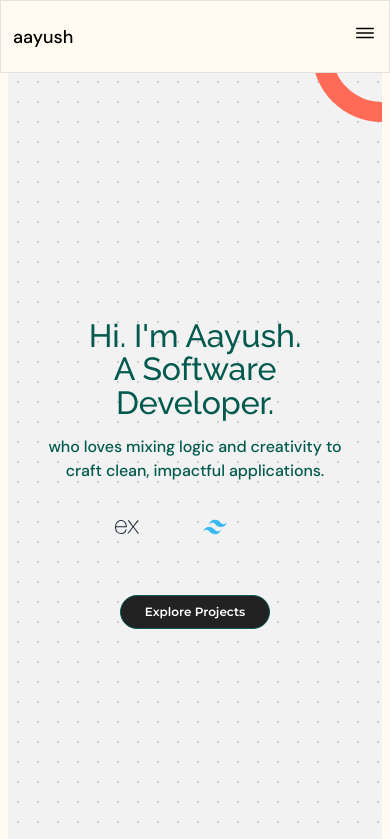
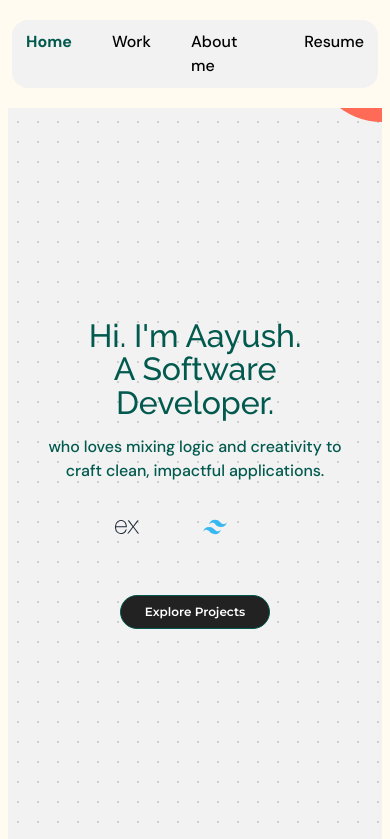
Before and after one commit to Aayush-chalise/portfolio, a React (Vite) app in the folder frontend/myportfolio/: page / in a window 390 px wide. Shown: the top 839 px of the page. Built offline with nearby package versions, Linux system fonts and the light colour scheme.

Commit message:
change layout of nav for smaller screens and add hover effects

```diff
--- a/frontend/myportfolio/src/components/Nav.jsx
+++ b/frontend/myportfolio/src/components/Nav.jsx
@@ -1,45 +1,43 @@
-import React, { useState } from "react";
-import { IoMenuOutline, IoCloseOutline } from "react-icons/io5";
-import { Link } from "react-router-dom";
+import { NavLink } from "react-router-dom";
 
 const Nav = () => {
-  const [isMenuOpen, setIsMenuOpen] = useState(false);
-  const [active, setActive] = useState("about");
-
   return (
-    <header className="w-full z-40 px-3 py-5 sm:py-7 fixed border border-black/10 bg-bg-color font-medium">
-      <nav className="flex flex-wrap justify-between items-center max-w-full sm:max-w-3xl lg:max-w-4xl xl:max-w-6xl mx-auto font-dm-sans">
-        <div className="text-lg sm:text-xl">aayush</div>
+    <header className="w-full z-40 px-3 py-5 sm:py-7 fixed md:border md:border-black/10 bg-bg-color font-medium ">
+      <nav className="flex flex-wrap md:justify-between justify-center items-center max-w-full sm:max-w-3xl lg:max-w-4xl xl:max-w-6xl mx-auto font-dm-sans">
+        <div className="text-lg sm:text-xl hidden md:block">aayush</div>
         <div className="hidden md:flex">
           <ul className="flex gap-6 sm:gap-8">
-            <Link
-              className={`px-2 py-1 rounded-full hover:bg-[#C1D6C3] `}
-              onClick={() => {
-                setActive("projects");
-              }}
+            <NavLink
+              className={({ isActive }) =>
+                isActive
+                  ? "text-theme-green font-bold px-2 py-1 rounded-full hover:bg-[#C1D6C3]"
+                  : "px-2 py-1 rounded-full hover:bg-[#C1D6C3]"
+              }
               to="/"
             >
               Home
-            </Link>
-            <Link
-              className={`px-2 py-1 rounded-full hover:bg-[#C1D6C3] `}
-              onClick={() => {
-                setActive("projects");
-              }}
+            </NavLink>
+            <NavLink
+              className={({ isActive }) =>
+                isActive
+                  ? "text-theme-green font-bold px-2 py-1 rounded-full hover:bg-[#C1D6C3]"
+                  : "px-2 py-1 rounded-full hover:bg-[#C1D6C3]"
+              }
               to="/projects"
             >
               Work
-            </Link>
+            </NavLink>
 
-            <Link
-              onClick={() => {
-                setActive("aboutme");
-              }}
-              className={`px-2 py-1 rounded-full hover:bg-[#C1D6C3]`}
+            <NavLink
+              className={({ isActive }) =>
+                isActive
+                  ? "text-theme-green font-bold px-2 py-1 rounded-full hover:bg-[#C1D6C3]"
+                  : "px-2 py-1 rounded-full hover:bg-[#C1D6C3]"
+              }
               to="/about"
             >
               About me
-            </Link>
+            </NavLink>
 
             <a
               className="px-2 py-1 rounded-full hover:bg-[#C1D6C3]"
@@ -50,37 +48,51 @@ const Nav = () => {
             </a>
           </ul>
         </div>
-        <div className="md:hidden">
-          <button
-            onClick={() => setIsMenuOpen(!isMenuOpen)}
-            aria-label={isMenuOpen ? "Close menu" : "Open menu"}
-          >
-            {isMenuOpen ? (
-              <IoCloseOutline size={24} />
-            ) : (
-              <IoMenuOutline size={24} />
-            )}
-          </button>
+
+        <div className="flex justify-center items-center max-w-[370px] px-1.5 sm:px-3 md:py-3  sm:max-w-[450px] md:hidden   rounded-2xl py-1.5 bg-card-bg ">
+          <ul className="flex gap-6 sm:gap-8">
+            <NavLink
+              className={({ isActive }) =>
+                isActive
+                  ? "text-theme-green font-bold px-2 py-1 rounded-full hover:bg-[#C1D6C3]"
+                  : "px-2 py-1 rounded-full hover:bg-[#C1D6C3]"
+              }
+              to="/"
+            >
+              Home
+            </NavLink>
+            <NavLink
+              className={({ isActive }) =>
+                isActive
+                  ? "text-theme-green font-bold px-2 py-1 rounded-full hover:bg-[#C1D6C3]"
+                  : "px-2 py-1 rounded-full hover:bg-[#C1D6C3]"
+              }
+              to="/projects"
+            >
+              Work
+            </NavLink>
+
+            <NavLink
+              className={({ isActive }) =>
+                isActive
+                  ? "text-theme-green font-bold px-2 py-1 rounded-full hover:bg-[#C1D6C3]"
+                  : "px-2 py-1 rounded-full hover:bg-[#C1D6C3]"
+              }
+              to="/about"
+            >
+              About me
+            </NavLink>
+
+            <a
+              className="px-2 py-1 rounded-full hover:bg-[#C1D6C3]"
+              href="Aayush_Chalise.pdf"
+              target="_blank"
+            >
+              Resume
+            </a>
+          </ul>
         </div>
       </nav>
-
-      {isMenuOpen && (
-        <div className="md:hidden absolute top-full left-0 w-full bg-bg-color border-t border-black/10 shadow-lg">
-          <ul className="flex flex-col gap-6 mt-6 px-4 py-4">
-            <li className="px-2 py-1 rounded-full hover:bg-[#C1D6C3]">
-              <a href="#projects">Work</a>
-            </li>
-            <li className="px-2 py-1 rounded-full hover:bg-[#C1D6C3]">
-              <Link to="/about">About me</Link>
-            </li>
-            <li className="px-2 py-1 rounded-full hover:bg-[#C1D6C3]">
-              <a href="Aayush_Chalise.pdf" target="_blank">
-                Resume
-              </a>
-            </li>
-          </ul>
-        </div>
-      )}
     </header>
   );
 };
```
